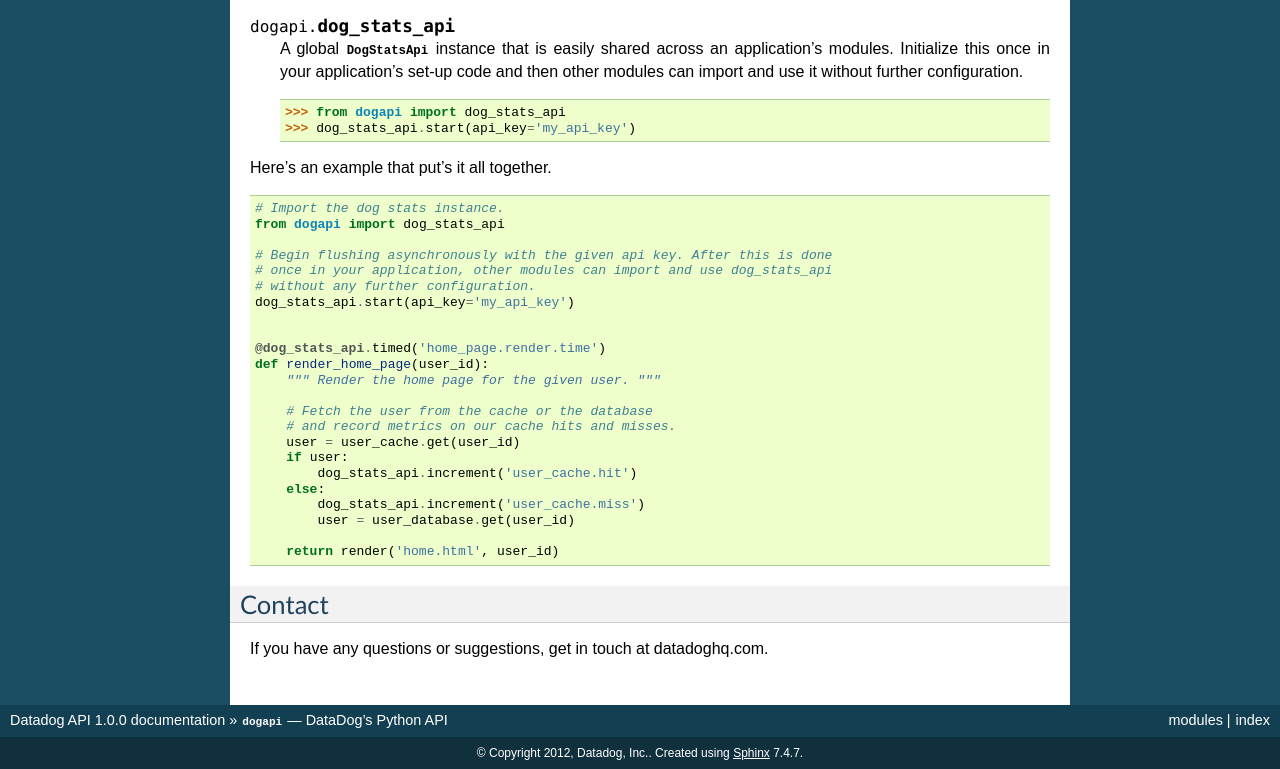
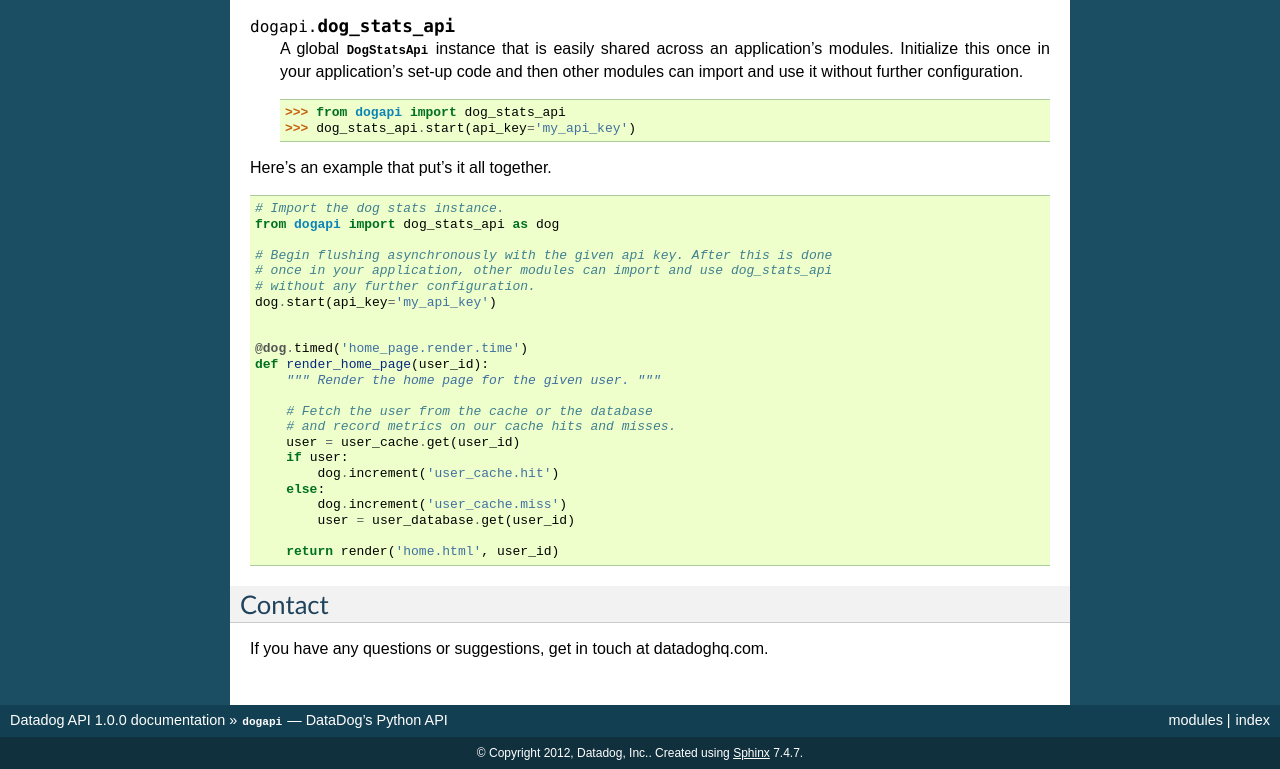
Before and after one commit to DataDog/dogapi, a Sphinx documentation site: the page built from doc/index.rst, in a window 1280 px wide. Shown: the part 614-1383 px from the top of the page. Built offline with Sphinx 7.4.7, drawn with Linux system fonts in a browser that asks for light colours.

Commit message:
Renaming dog_stats_api -> dog in example.

```diff
--- a/doc/index.rst
+++ b/doc/index.rst
@@ -67,15 +67,15 @@
 Here's an example that put's it all together. ::
 
     # Import the dog stats instance.
-    from dogapi import dog_stats_api
+    from dogapi import dog_stats_api as dog
 
     # Begin flushing asynchronously with the given api key. After this is done
     # once in your application, other modules can import and use dog_stats_api
     # without any further configuration.
-    dog_stats_api.start(api_key='my_api_key')
+    dog.start(api_key='my_api_key')
 
 
-    @dog_stats_api.timed('home_page.render.time')
+    @dog.timed('home_page.render.time')
     def render_home_page(user_id):
         """ Render the home page for the given user. """
 
@@ -83,9 +83,9 @@
         # and record metrics on our cache hits and misses.
         user = user_cache.get(user_id)
         if user:
-            dog_stats_api.increment('user_cache.hit')
+            dog.increment('user_cache.hit')
         else:
-            dog_stats_api.increment('user_cache.miss')
+            dog.increment('user_cache.miss')
             user = user_database.get(user_id)
 
         return render('home.html', user_id)
```
